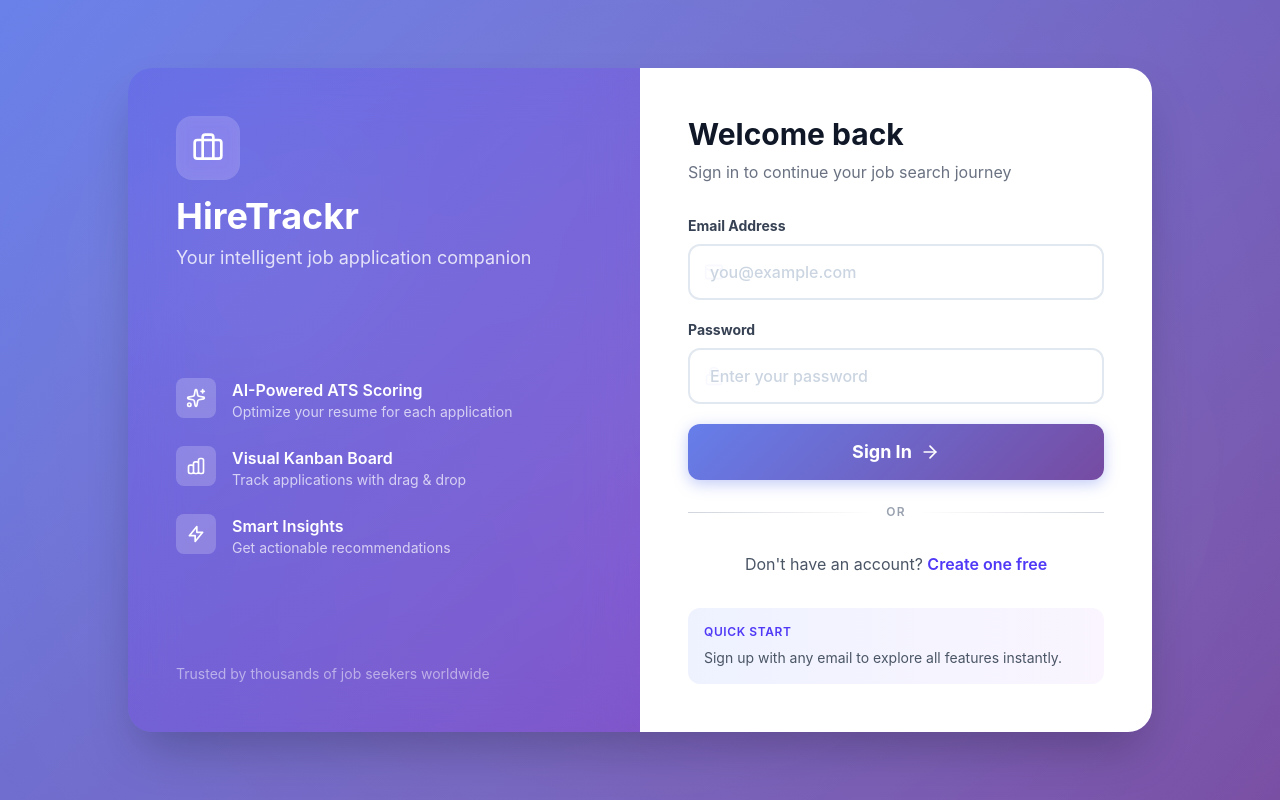
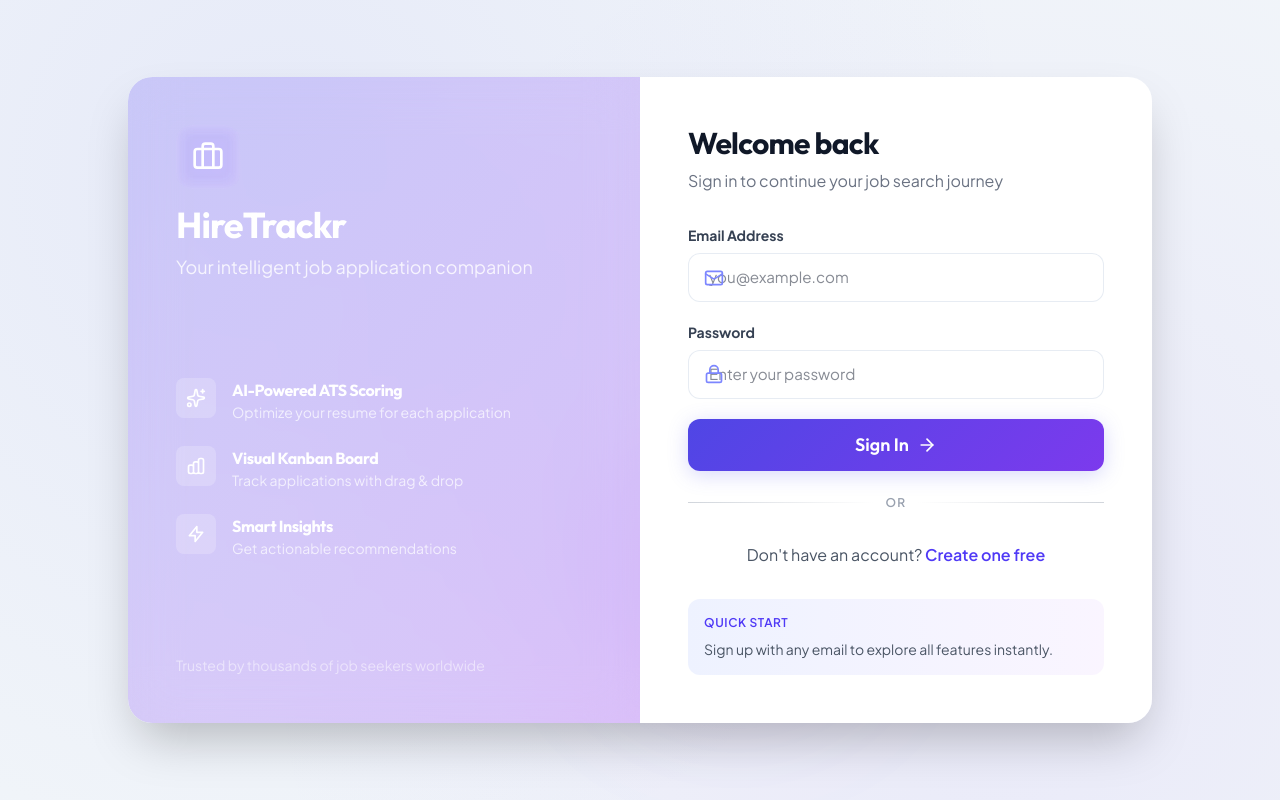
Before and after one commit to paras941/HireTrackr, a React (Vite) app in the folder client/: page /login in a window 1280 px wide. Built offline with nearby package versions, Linux system fonts and the light colour scheme; no server answers.

Commit message:
syling dashboard

```diff
--- a/client/index.html
+++ b/client/index.html
@@ -4,9 +4,13 @@
     <meta charset="UTF-8" />
     <link rel="icon" type="image/svg+xml" href="/favicon.svg" />
     <meta name="viewport" content="width=device-width, initial-scale=1.0" />
-    <title>client</title>
+    <title>HireTrackr | Smart Job Application Tracker</title>
+    <!-- Google Fonts -->
+    <link rel="preconnect" href="https://fonts.googleapis.com">
+    <link rel="preconnect" href="https://fonts.gstatic.com" crossorigin>
+    <link href="https://fonts.googleapis.com/css2?family=Outfit:wght@300;400;500;600;700;800;900&family=Plus+Jakarta+Sans:wght@300;400;500;600;700;800&display=swap" rel="stylesheet">
   </head>
-  <body>
+  <body class="antialiased">
     <div id="root"></div>
     <script type="module" src="/src/main.jsx"></script>
   </body>
--- a/client/src/index.css
+++ b/client/src/index.css
@@ -1,95 +1,153 @@
 @import "tailwindcss";
 
-/* Custom CSS Variables for Theme */
+/* Design Tokens & Theme Variables */
 :root {
-  --gradient-start: #667eea;
-  --gradient-end: #764ba2;
-  --glass-bg: rgba(255, 255, 255, 0.1);
-  --glass-border: rgba(255, 255, 255, 0.2);
+  /* Fonts */
+  --font-heading: 'Outfit', -apple-system, BlinkMacSystemFont, 'Segoe UI', Roboto, sans-serif;
+  --font-body: 'Plus Jakarta Sans', -apple-system, BlinkMacSystemFont, 'Segoe UI', Roboto, sans-serif;
+
+  /* Light Theme Colors (Default) */
+  --bg-primary: #f8fafc;
+  --bg-secondary: #f1f5f9;
+  --text-primary: #0f172a;
+  --text-secondary: #475569;
+  --text-muted: #64748b;
+
+  --card-bg: rgba(255, 255, 255, 0.7);
+  --card-border: rgba(226, 232, 240, 0.8);
+  --glass-bg: rgba(255, 255, 255, 0.45);
+  --glass-border: rgba(255, 255, 255, 0.6);
+  --shadow-color: rgba(15, 23, 42, 0.05);
+
+  --accent-indigo: #6366f1;
+  --accent-purple: #8b5cf6;
+  --accent-pink: #ec4899;
+
+  --gradient-primary: linear-gradient(135deg, #4f46e5 0%, #7c3aed 100%);
+  --gradient-secondary: linear-gradient(135deg, #ec4899 0%, #f43f5e 100%);
+  --gradient-success: linear-gradient(135deg, #10b981 0%, #059669 100%);
+  --gradient-warning: linear-gradient(135deg, #f59e0b 0%, #d97706 100%);
+  --gradient-danger: linear-gradient(135deg, #ef4444 0%, #dc2626 100%);
 }
 
-/* Base Styles */
-body {
-  margin: 0;
-  font-family: 'Inter', system-ui, -apple-system, BlinkMacSystemFont, 'Segoe UI', Roboto, sans-serif;
-  background: linear-gradient(135deg, #f5f7fa 0%, #e4e8eb 100%);
-  color: #1e293b;
-  min-height: 100vh;
+.dark {
+  /* Dark Theme Colors */
+  --bg-primary: #030712;
+  --bg-secondary: #0b0f19;
+  --text-primary: #f8fafc;
+  --text-secondary: #cbd5e1;
+  --text-muted: #94a3b8;
+
+  --card-bg: rgba(17, 24, 39, 0.7);
+  --card-border: rgba(31, 41, 55, 0.8);
+  --glass-bg: rgba(17, 24, 39, 0.55);
+  --glass-border: rgba(255, 255, 255, 0.05);
+  --shadow-color: rgba(0, 0, 0, 0.3);
+
+  --accent-indigo: #818cf8;
+  --accent-purple: #a78bfa;
+  --accent-pink: #f472b6;
+
+  --gradient-primary: linear-gradient(135deg, #6366f1 0%, #8b5cf6 100%);
+  --gradient-secondary: linear-gradient(135deg, #f472b6 0%, #fb7185 100%);
+  --gradient-success: linear-gradient(135deg, #34d399 0%, #059669 100%);
+  --gradient-warning: linear-gradient(135deg, #fbbf24 0%, #d97706 100%);
+  --gradient-danger: linear-gradient(135deg, #f87171 0%, #dc2626 100%);
 }
 
-/* Smooth Scrolling */
-html {
+/* Base resets & styles */
+html, body {
+  background: var(--bg-primary);
+  color: var(--text-primary);
+  font-family: var(--font-body);
+  transition: background-color 0.4s ease, color 0.4s ease;
+  min-height: 100vh;
+  margin: 0;
+  overflow-x: hidden;
   scroll-behavior: smooth;
 }
 
-/* Custom Scrollbar */
+h1, h2, h3, h4, h5, h6 {
+  font-family: var(--font-heading);
+  letter-spacing: -0.025em;
+  font-weight: 700;
+}
+
+/* Scrollbar customization */
 ::-webkit-scrollbar {
-  width: 8px;
-  height: 8px;
+  width: 6px;
+  height: 6px;
 }
 
 ::-webkit-scrollbar-track {
-  background: #f1f5f9;
-  border-radius: 4px;
+  background: var(--bg-secondary);
 }
 
 ::-webkit-scrollbar-thumb {
-  background: linear-gradient(180deg, #667eea, #764ba2);
-  border-radius: 4px;
+  background: linear-gradient(180deg, var(--accent-indigo), var(--accent-purple));
+  border-radius: 9999px;
 }
 
 ::-webkit-scrollbar-thumb:hover {
-  background: linear-gradient(180deg, #5a67d8, #6b46c1);
+  background: var(--accent-indigo);
 }
 
-/* Glass Morphism Card */
+/* Glassmorphism Styles */
 .glass-card {
-  background: rgba(255, 255, 255, 0.95);
-  backdrop-filter: blur(20px);
-  -webkit-backdrop-filter: blur(20px);
-  border: 1px solid rgba(255, 255, 255, 0.3);
-  box-shadow: 0 8px 32px rgba(31, 38, 135, 0.15);
+  background: var(--glass-bg);
+  backdrop-filter: blur(16px) saturate(180%);
+  -webkit-backdrop-filter: blur(16px) saturate(180%);
+  border: 1px solid var(--glass-border);
+  box-shadow: 0 8px 32px 0 var(--shadow-color);
+  transition: transform 0.3s cubic-bezier(0.34, 1.56, 0.64, 1), box-shadow 0.3s ease, border-color 0.3s ease;
+}
+
+.glass-card:hover {
+  border-color: rgba(99, 102, 241, 0.3);
 }
 
 .glass-card-dark {
-  background: rgba(15, 23, 42, 0.8);
+  background: rgba(17, 24, 39, 0.85);
   backdrop-filter: blur(20px);
   -webkit-backdrop-filter: blur(20px);
-  border: 1px solid rgba(255, 255, 255, 0.1);
+  border: 1px solid rgba(255, 255, 255, 0.08);
+  box-shadow: 0 8px 32px 0 rgba(0, 0, 0, 0.5);
 }
 
 /* Gradient Backgrounds */
 .gradient-primary {
-  background: linear-gradient(135deg, #667eea 0%, #764ba2 100%);
+  background: var(--gradient-primary);
+}
+.gradient-secondary {
+  background: var(--gradient-secondary);
+}
+.gradient-success {
+  background: var(--gradient-success);
+}
+.gradient-warning {
+  background: var(--gradient-warning);
+}
+.gradient-danger {
+  background: var(--gradient-danger);
 }
 
-.gradient-secondary {
-  background: linear-gradient(135deg, #f093fb 0%, #f5576c 100%);
-}
-
-.gradient-success {
-  background: linear-gradient(135deg, #11998e 0%, #38ef7d 100%);
-}
-
-.gradient-warning {
-  background: linear-gradient(135deg, #f2994a 0%, #f2c94c 100%);
-}
-
-.gradient-danger {
-  background: linear-gradient(135deg, #eb3349 0%, #f45c43 100%);
-}
-
-.gradient-text {
-  background: linear-gradient(135deg, #667eea 0%, #764ba2 100%);
+.gradient-text, .text-gradient-primary {
+  background: var(--gradient-primary);
   -webkit-background-clip: text;
   -webkit-text-fill-color: transparent;
   background-clip: text;
 }
 
-/* Auth Page Background */
+.text-gradient-secondary {
+  background: var(--gradient-secondary);
+  -webkit-background-clip: text;
+  -webkit-text-fill-color: transparent;
+  background-clip: text;
+}
+
+/* Animated interactive backgrounds */
 .auth-background {
-  background: linear-gradient(135deg, #667eea 0%, #764ba2 100%);
-  min-height: 100vh;
+  background: var(--bg-secondary);
   position: relative;
   overflow: hidden;
 }
@@ -97,61 +155,57 @@ html {
 .auth-background::before {
   content: '';
   position: absolute;
-  top: -50%;
-  left: -50%;
-  width: 200%;
-  height: 200%;
-  background: radial-gradient(circle, rgba(255,255,255,0.1) 0%, transparent 60%);
-  animation: pulse-bg 15s ease-in-out infinite;
+  top: -20%;
+  left: -20%;
+  width: 140%;
+  height: 140%;
+  background: radial-gradient(circle at 30% 30%, rgba(99, 102, 241, 0.08) 0%, transparent 50%),
+              radial-gradient(circle at 70% 70%, rgba(139, 92, 246, 0.08) 0%, transparent 50%);
+  pointer-events: none;
 }
 
-@keyframes pulse-bg {
-  0%, 100% { transform: scale(1) rotate(0deg); }
-  50% { transform: scale(1.1) rotate(180deg); }
+/* Premium Inputs */
+.input-modern {
+  width: 100%;
+  padding: 0.75rem 1.25rem;
+  background: rgba(255, 255, 255, 0.03);
+  border: 1.5px solid var(--card-border);
+  border-radius: 12px;
+  font-size: 0.95rem;
+  color: var(--text-primary);
+  transition: all 0.3s cubic-bezier(0.16, 1, 0.3, 1);
 }
 
-/* Floating Animation */
-@keyframes float {
-  0%, 100% { transform: translateY(0px); }
-  50% { transform: translateY(-20px); }
+.input-modern:focus {
+  outline: none;
+  background: rgba(255, 255, 255, 0.06);
+  border-color: var(--accent-indigo);
+  box-shadow: 0 0 0 4px rgba(99, 102, 241, 0.12), 0 4px 12px rgba(99, 102, 241, 0.05);
+  transform: translateY(-1px);
 }
 
-.float-animation {
-  animation: float 6s ease-in-out infinite;
+.dark .input-modern {
+  background: rgba(17, 24, 39, 0.5);
+  border-color: rgba(255, 255, 255, 0.07);
 }
 
-/* Shimmer Effect */
-@keyframes shimmer {
-  0% { background-position: -200% 0; }
-  100% { background-position: 200% 0; }
+.dark .input-modern:focus {
+  background: rgba(17, 24, 39, 0.8);
+  border-color: var(--accent-indigo);
 }
 
-.shimmer {
-  background: linear-gradient(90deg, #f0f0f0 25%, #e0e0e0 50%, #f0f0f0 75%);
-  background-size: 200% 100%;
-  animation: shimmer 1.5s infinite;
-}
-
-/* Glow Effect */
-.glow {
-  box-shadow: 0 0 20px rgba(102, 126, 234, 0.4);
-}
-
-.glow-hover:hover {
-  box-shadow: 0 0 30px rgba(102, 126, 234, 0.6);
-}
-
-/* Button Styles */
+/* Premium Buttons */
 .btn-primary {
-  background: linear-gradient(135deg, #667eea 0%, #764ba2 100%);
-  color: white;
-  font-weight: 700;
-  padding: 0.875rem 1.5rem;
+  background: var(--gradient-primary);
+  color: #ffffff;
+  font-family: var(--font-heading);
+  font-weight: 600;
+  padding: 0.75rem 1.5rem;
   border-radius: 12px;
   border: none;
   cursor: pointer;
+  box-shadow: 0 4px 20px rgba(99, 102, 241, 0.25);
   transition: all 0.3s cubic-bezier(0.34, 1.56, 0.64, 1);
-  box-shadow: 0 4px 15px rgba(102, 126, 234, 0.4);
   position: relative;
   overflow: hidden;
 }
@@ -163,13 +217,13 @@ html {
   left: -100%;
   width: 100%;
   height: 100%;
-  background: linear-gradient(90deg, transparent, rgba(255,255,255,0.2), transparent);
-  transition: left 0.5s;
+  background: linear-gradient(90deg, transparent, rgba(255,255,255,0.25), transparent);
+  transition: left 0.6s cubic-bezier(0.16, 1, 0.3, 1);
 }
 
 .btn-primary:hover {
-  transform: translateY(-3px) scale(1.02);
-  box-shadow: 0 8px 25px rgba(102, 126, 234, 0.6);
+  transform: translateY(-2px);
+  box-shadow: 0 8px 28px rgba(99, 102, 241, 0.35);
 }
 
 .btn-primary:hover::before {
@@ -177,108 +231,92 @@ html {
 }
 
 .btn-primary:active {
-  transform: translateY(-1px) scale(0.98);
-}
-
-.btn-primary:disabled {
-  opacity: 0.6;
-  cursor: not-allowed;
-  transform: none;
+  transform: translateY(0);
 }
 
 .btn-secondary {
-  background: linear-gradient(135deg, #f8fafc 0%, #e2e8f0 100%);
-  color: #475569;
+  background: var(--bg-secondary);
+  border: 1.5px solid var(--card-border);
+  color: var(--text-primary);
+  font-family: var(--font-heading);
   font-weight: 600;
-  padding: 0.875rem 1.5rem;
+  padding: 0.75rem 1.5rem;
   border-radius: 12px;
-  border: 2px solid #e2e8f0;
   cursor: pointer;
-  transition: all 0.3s ease;
+  transition: all 0.3s cubic-bezier(0.16, 1, 0.3, 1);
 }
 
 .btn-secondary:hover {
-  transform: translateY(-2px);
-  box-shadow: 0 6px 20px rgba(0, 0, 0, 0.1);
-  border-color: #cbd5e1;
+  border-color: var(--accent-indigo);
+  color: var(--accent-indigo);
+  transform: translateY(-1px);
+  box-shadow: 0 4px 12px var(--shadow-color);
 }
 
-.btn-secondary:active {
-  transform: translateY(0);
+/* Animations */
+.float-animation {
+  animation: float 6s ease-in-out infinite;
 }
 
-/* Input Styles */
-.input-modern {
-  width: 100%;
-  padding: 0.875rem 1.25rem;
-  border: 2px solid #e2e8f0;
-  border-radius: 12px;
-  font-size: 1rem;
-  transition: all 0.3s ease;
-  background: rgba(255, 255, 255, 0.95);
-  position: relative;
+@keyframes float {
+  0%, 100% { transform: translateY(0px) rotate(0deg); }
+  50% { transform: translateY(-15px) rotate(2deg); }
 }
 
-.input-modern:focus {
-  outline: none;
-  border-color: #667eea;
-  box-shadow: 0 0 0 4px rgba(102, 126, 234, 0.15), 0 0 0 1px #667eea;
-  transform: translateY(-1px);
+.shimmer {
+  background: linear-gradient(90deg, rgba(255,255,255,0.03) 25%, rgba(255,255,255,0.08) 50%, rgba(255,255,255,0.03) 75%);
+  background-size: 200% 100%;
+  animation: shimmer 1.5s infinite;
 }
 
-.input-modern:hover:not(:focus) {
-  border-color: #cbd5e1;
-  box-shadow: 0 4px 12px rgba(0, 0, 0, 0.05);
+.dark .shimmer {
+  background: linear-gradient(90deg, rgba(15,23,42,0.1) 25%, rgba(255,255,255,0.05) 50%, rgba(15,23,42,0.1) 75%);
+  background-size: 200% 100%;
 }
 
-.input-modern::placeholder {
-  color: #cbd5e1;
-  font-weight: 500;
-/* Card Hover Effect */
+@keyframes shimmer {
+  0% { background-position: -200% 0; }
+  100% { background-position: 200% 0; }
+}
+
 .card-hover {
-  transition: all 0.3s ease;
+  transition: all 0.3s cubic-bezier(0.16, 1, 0.3, 1);
 }
 
 .card-hover:hover {
-  transform: translateY(-4px);
-  box-shadow: 0 12px 40px rgba(0, 0, 0, 0.12);
+  transform: translateY(-3px);
+  box-shadow: 0 12px 30px 0 var(--shadow-color);
 }
 
-/* Status Colors */
+/* Status colors */
 .status-applied {
-  background: linear-gradient(135deg, #3b82f6 0%, #1d4ed8 100%);
+  background: linear-gradient(135deg, rgba(59, 130, 246, 0.1) 0%, rgba(37, 99, 235, 0.1) 100%);
+  border: 1px solid rgba(59, 130, 246, 0.2);
+  color: #3b82f6;
 }
 
 .status-interview {
-  background: linear-gradient(135deg, #22c55e 0%, #16a34a 100%);
+  background: linear-gradient(135deg, rgba(16, 185, 129, 0.1) 0%, rgba(5, 150, 105, 0.1) 100%);
+  border: 1px solid rgba(16, 185, 129, 0.2);
+  color: #10b981;
 }
 
 .status-rejected {
-  background: linear-gradient(135deg, #ef4444 0%, #dc2626 100%);
+  background: linear-gradient(135deg, rgba(239, 68, 68, 0.1) 0%, rgba(220, 38, 38, 0.1) 100%);
+  border: 1px solid rgba(239, 68, 68, 0.2);
+  color: #ef4444;
 }
 
-/* Kanban Column */
+/* Kanban column custom height */
 .kanban-column {
-  background: linear-gradient(180deg, rgba(255,255,255,0.9) 0%, rgba(248,250,252,0.9) 100%);
-  border-radius: 16px;
-  padding: 1rem;
-  min-height: 400px;
+  min-height: 480px;
 }
 
-/* Dragging States */
-.dragging {
-  opacity: 0.9;
-  transform: rotate(3deg);
-  box-shadow: 0 20px 40px rgba(0, 0, 0, 0.2);
-}
-
-/* Stats Card */
+/* Stats Cards styling */
 .stats-card {
-  background: white;
-  border-radius: 16px;
-  padding: 1.5rem;
-  position: relative;
-  overflow: hidden;
+  background: var(--card-bg);
+  border: 1px solid var(--card-border);
+  box-shadow: 0 4px 20px var(--shadow-color);
 }
 
 .stats-card::before {
@@ -286,63 +324,13 @@ html {
   position: absolute;
   top: 0;
   left: 0;
-  width: 4px;
-  height: 100%;
-  background: linear-gradient(180deg, #667eea 0%, #764ba2 100%);
+  width: 100%;
+  height: 3px;
+  background: var(--gradient-primary);
+  opacity: 0.8;
 }
 
-/* Pulse Animation for Notifications */
-@keyframes pulse {
-  0%, 100% { opacity: 1; }
-  50% { opacity: 0.5; }
-}
-
-.pulse {
-  animation: pulse 2s ease-in-out infinite;
-}
-
-/* Slide In Animation */
-@keyframes slideIn {
-  from {
-    opacity: 0;
-    transform: translateY(20px);
-  }
-  to {
-    opacity: 1;
-    transform: translateY(0);
-  }
-}
-
-.slide-in {
-  animation: slideIn 0.5s ease-out forwards;
-}
-
-/* Fade In Animation */
-@keyframes fadeIn {
-  from { opacity: 0; }
-  to { opacity: 1; }
-}
-
-.fade-in {
-  animation: fadeIn 0.3s ease-out forwards;
-}
-
-/* Progress Bar */
-.progress-bar {
-  height: 8px;
-  border-radius: 4px;
-  background: #e2e8f0;
-  overflow: hidden;
-}
-
-.progress-bar-fill {
-  height: 100%;
-  border-radius: 4px;
-  background: linear-gradient(90deg, #667eea 0%, #764ba2 100%);
-  transition: width 0.5s ease;
-}
-
-/* Badge Styles */
+/* Badges */
 .badge {
   padding: 0.25rem 0.75rem;
   border-radius: 9999px;
@@ -354,57 +342,35 @@ html {
 }
 
 .badge-primary {
-  background: rgba(102, 126, 234, 0.1);
-  color: #667eea;
+  background: rgba(99, 102, 241, 0.1);
+  color: var(--accent-indigo);
+  border: 1px solid rgba(99, 102, 241, 0.15);
 }
 
 .badge-success {
-  background: rgba(34, 197, 94, 0.1);
-  color: #22c55e;
+  background: rgba(16, 185, 129, 0.1);
+  color: #10b981;
+  border: 1px solid rgba(16, 185, 129, 0.15);
 }
 
 .badge-warning {
   background: rgba(245, 158, 11, 0.1);
   color: #f59e0b;
+  border: 1px solid rgba(245, 158, 11, 0.15);
 }
 
 .badge-danger {
   background: rgba(239, 68, 68, 0.1);
   color: #ef4444;
+  border: 1px solid rgba(239, 68, 68, 0.15);
 }
 
-/* Tooltip */
-.tooltip {
-  position: relative;
-}
-
-.tooltip::after {
-  content: attr(data-tooltip);
-  position: absolute;
-  bottom: 100%;
-  left: 50%;
-  transform: translateX(-50%);
-  padding: 0.5rem 1rem;
-  background: #1e293b;
-  color: white;
-  font-size: 0.75rem;
-  border-radius: 8px;
-  opacity: 0;
-  pointer-events: none;
-  transition: opacity 0.2s ease;
-  white-space: nowrap;
-}
-
-.tooltip:hover::after {
-  opacity: 1;
-}
-
-/* Loading Spinner */
+/* Loading spinner */
 .spinner {
-  width: 24px;
-  height: 24px;
-  border: 3px solid rgba(102, 126, 234, 0.2);
-  border-top-color: #667eea;
+  width: 20px;
+  height: 20px;
+  border: 2px solid rgba(255, 255, 255, 0.2);
+  border-top-color: currentColor;
   border-radius: 50%;
   animation: spin 0.8s linear infinite;
 }
@@ -413,202 +379,43 @@ html {
   to { transform: rotate(360deg); }
 }
 
-/* Skeleton Loading */
-.skeleton {
-  background: linear-gradient(90deg, #f0f0f0 25%, #e0e0e0 50%, #f0f0f0 75%);
-  background-size: 200% 100%;
-  animation: shimmer 1.5s infinite;
-  border-radius: 8px;
+/* Charts */
+.chart-container {
+  background: var(--card-bg);
+  border: 1px solid var(--card-border);
+  box-shadow: 0 4px 20px var(--shadow-color);
 }
 
-/* Empty State */
-.empty-state {
-  text-align: center;
-  padding: 3rem 2rem;
-  color: #64748b;
+/* Dark mode overrides for charts */
+.dark .recharts-cartesian-grid-horizontal line,
+.dark .recharts-cartesian-grid-vertical line {
+  stroke: rgba(255, 255, 255, 0.05);
 }
 
-/* Chart Container */
-.chart-container {
-  background: white;
-  border-radius: 16px;
-  padding: 1.5rem;
-  box-shadow: 0 4px 20px rgba(0, 0, 0, 0.05);
+.dark .recharts-text {
+  fill: #94a3b8 !important;
 }
 
-/* Responsive Typography */
-@media (max-width: 768px) {
-  html {
-    font-size: 14px;
-  }
+/* Custom tooltips */
+.recharts-default-tooltip {
+  background-color: rgba(15, 23, 42, 0.9) !important;
+  border: 1px solid rgba(255, 255, 255, 0.08) !important;
+  border-radius: 8px !important;
+  box-shadow: 0 10px 25px rgba(0,0,0,0.3) !important;
 }
 
-/* Print Styles */
-@media print {
-  .no-print {
-    display: none !important;
-  }
-}
-
-/* Enhanced Animations */
-@keyframes slideInRight {
-  from {
-    opacity: 0;
-    transform: translateX(20px);
-  }
-  to {
-    opacity: 1;
-    transform: translateX(0);
-  }
-}
-
-@keyframes slideInLeft {
-  from {
-    opacity: 0;
-    transform: translateX(-20px);
-  }
-  to {
-    opacity: 1;
-    transform: translateX(0);
-  }
-}
-
-@keyframes scaleIn {
-  from {
-    opacity: 0;
-    transform: scale(0.95);
-  }
-  to {
-    opacity: 1;
-    transform: scale(1);
-  }
-}
-
-@keyframes bounce {
-  0%, 100% { transform: translateY(0); }
-  50% { transform: translateY(-10px); }
-}
-
-/* Utility Classes */
-.animate-slide-in-right {
-  animation: slideInRight 0.4s ease-out forwards;
-}
-
-.animate-slide-in-left {
-  animation: slideInLeft 0.4s ease-out forwards;
-}
-
-.animate-scale-in {
-  animation: scaleIn 0.3s ease-out forwards;
-}
-
-.animate-bounce {
-  animation: bounce 0.6s ease-in-out infinite;
-}
-
-/* Hover Effects */
+/* Micro-transitions */
 .hover-lift {
   transition: all 0.3s cubic-bezier(0.34, 1.56, 0.64, 1);
 }
 
 .hover-lift:hover {
-  transform: translateY(-4px);
-  box-shadow: 0 12px 30px rgba(0, 0, 0, 0.15);
+  transform: translateY(-4px) scale(1.01);
+  box-shadow: 0 16px 36px var(--shadow-color);
 }
 
-/* Text Gradients */
-.text-gradient-primary {
-  background: linear-gradient(135deg, #667eea 0%, #764ba2 100%);
-  -webkit-background-clip: text;
-  -webkit-text-fill-color: transparent;
-  background-clip: text;
+/* Selection */
+::selection {
+  background: rgba(99, 102, 241, 0.25);
+  color: var(--accent-indigo);
 }
-
-.text-gradient-secondary {
-  background: linear-gradient(135deg, #f093fb 0%, #f5576c 100%);
-  -webkit-background-clip: text;
-  -webkit-text-fill-color: transparent;
-  background-clip: text;
-}
-
-/* Focus Styles */
-.focus-ring {
-  outline: 2px solid transparent;
-  outline-offset: 2px;
-  transition: all 0.2s ease;
-}
-
-.focus-ring:focus-visible {
-  outline-color: #667eea;
-  outline-offset: 2px;
-}
-
-/* Selection Styles */
-::selection {
-  background: rgba(102, 126, 234, 0.2);
-  color: #667eea;
-}
-
-/* Mobile Responsive Improvements */
-@media (max-width: 640px) {
-  .hidden-mobile {
-    display: none !important;
-  }
-
-  .btn-primary, .btn-secondary {
-    padding: 0.75rem 1.25rem;
-    font-size: 0.95rem;
-  }
-
-  .input-modern {
-    font-size: 16px;
-  }
-}
-
-/* Tablet Responsive */
-@media (min-width: 641px) and (max-width: 1024px) {
-  .hidden-tablet {
-    display: none !important;
-  }
-}
-
-/* Dark Mode Support (Optional) */
-@media (prefers-color-scheme: dark) {
-  .auto-dark {
-    background: #1e293b;
-    color: #e2e8f0;
-  }
-}
-
-/* Accessibility */
-@media (prefers-reduced-motion: reduce) {
-  * {
-    animation-duration: 0.01ms !important;
-    animation-iteration-count: 1 !important;
-    transition-duration: 0.01ms !important;
-  }
-}
-
-/* Scrollbar Enhancement */
-::-webkit-scrollbar-thumb {
-  background: linear-gradient(180deg, #667eea, #764ba2);
-  border-radius: 4px;
-  transition: background 0.3s ease;
-}
-
-::-webkit-scrollbar-thumb:hover {
-  background: linear-gradient(180deg, #5a67d8, #6b46c1);
-}
-
-/* Link Styles */
-a {
-  text-decoration: none;
-  transition: all 0.2s ease;
-}
-
-a:focus-visible {
-  outline: 2px solid #667eea;
-  outline-offset: 2px;
-  border-radius: 4px;
-}
-}
```
